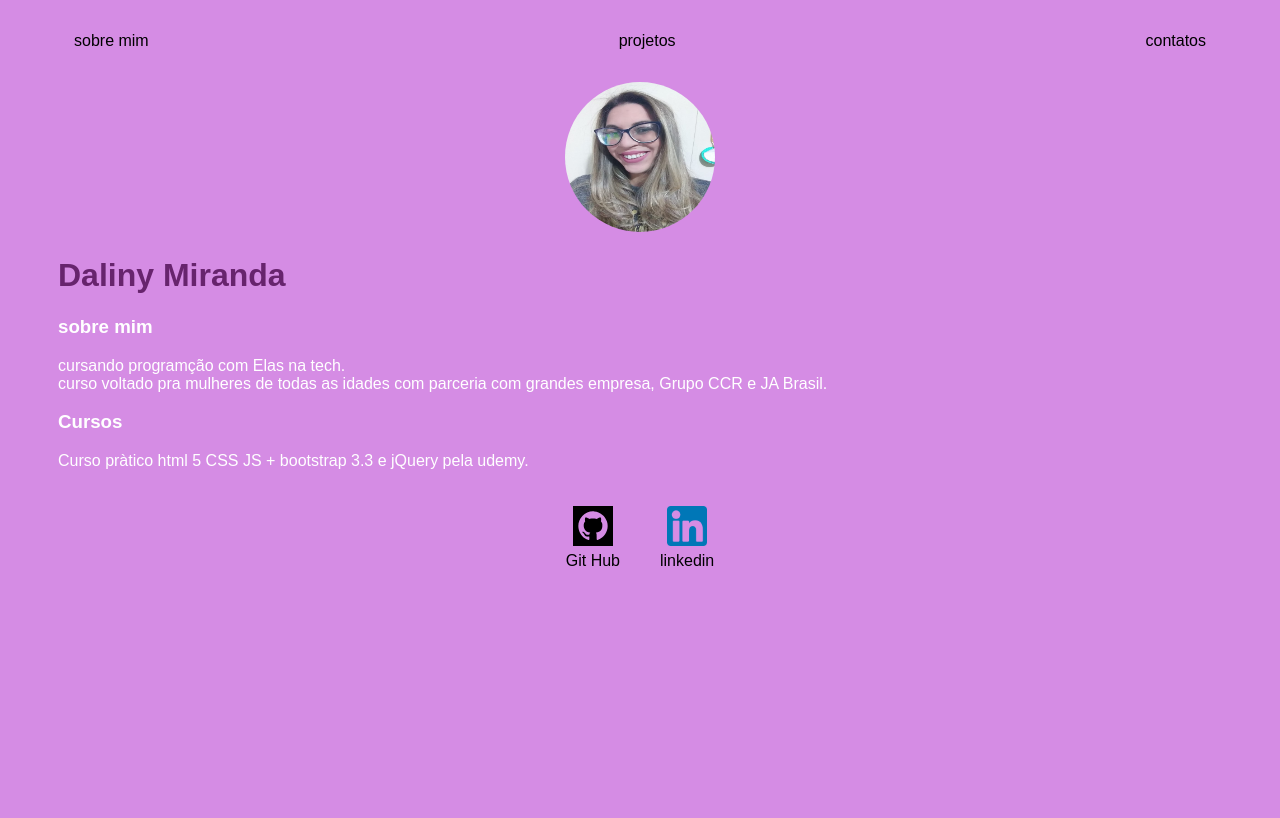
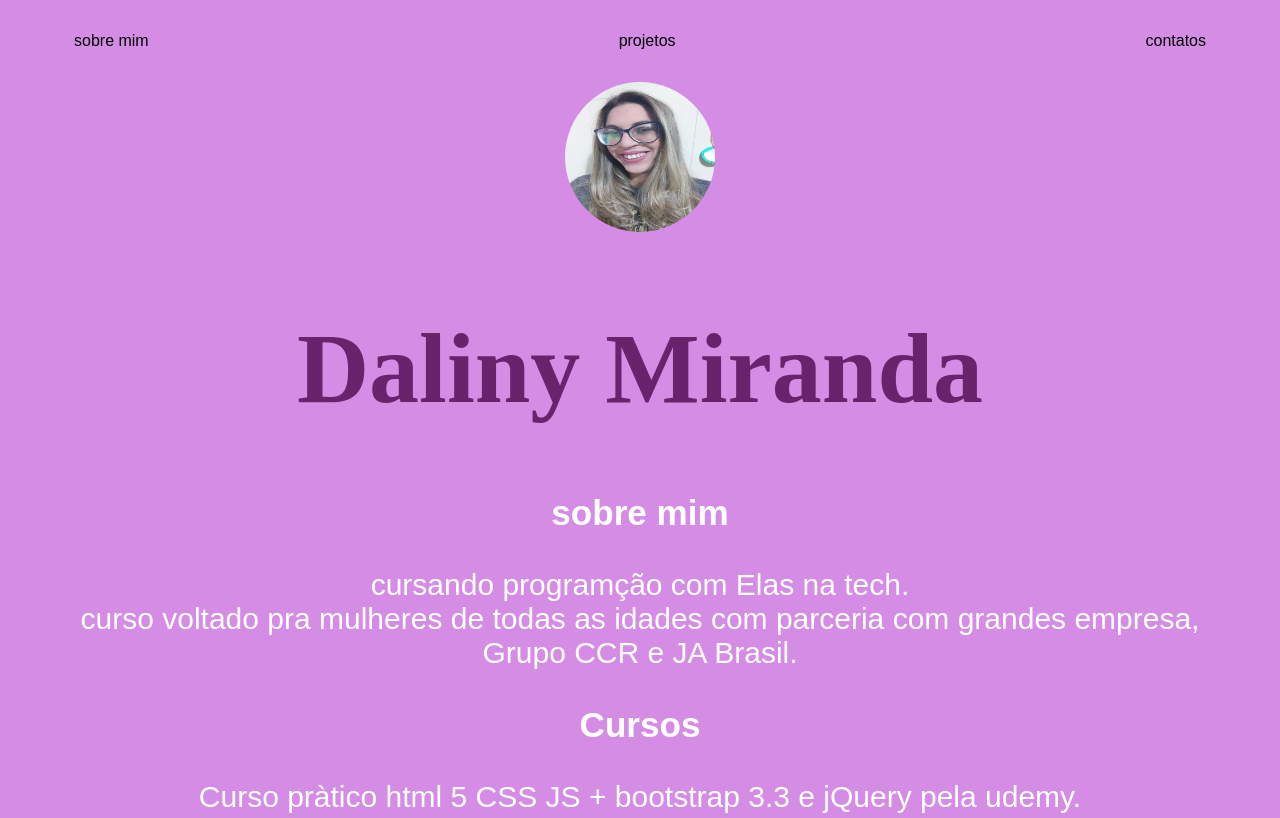
Before and after one commit to dalinymiranda/my-portifolio, a plain HTML site: page index.html in a window 1280 px wide. Shown: the top 818 px of the page. Drawn offline with Linux system fonts and the light colour scheme.

Commit message:
Add files via upload

```diff
--- a/index.css
+++ b/index.css
@@ -26,6 +26,9 @@ a {
 }
 .center {
     text-align: center;
+    font-size: 50px;
+    font-family: 'Times New Roman', Times, serif;
+
 }
 h1 {
     color: rgb(103, 36, 109);
@@ -52,3 +55,7 @@ footer p {
 nav a:hover {
    color:rgb(233, 223, 236)
 }
+.box{
+    text-align: center;
+    font-size: 30px;
+}
--- a/index.html
+++ b/index.html
@@ -25,26 +25,27 @@
          <header>
             <div class="center">
                 <img src="daliny perfil.jpg">
-            </div>
+
             <h1>Daliny Miranda</h1>
-
+        </div>
          </header>
          <main>
-            <section>
+            <section class="box">
                 <h3>sobre mim</h3>
                 <p>
                     cursando programção com Elas na tech.<br> curso voltado pra mulheres de todas
                     as idades com parceria com grandes empresa, Grupo CCR e JA Brasil.
                 </p>
+
+                    <h3>Cursos</h3>
+                    <p >
+                        Curso pràtico html 5 CSS JS + bootstrap 3.3 e jQuery
+                        pela udemy.
+
+                    </p>
+
             </section>
-            <section>
-                <h3>Cursos</h3>
-                <p >
-                    Curso pràtico html 5 CSS JS + bootstrap 3.3 e jQuery
-                    pela udemy.
 
-                </p>
-            </section>
 
          </main>
          <footer>
```
